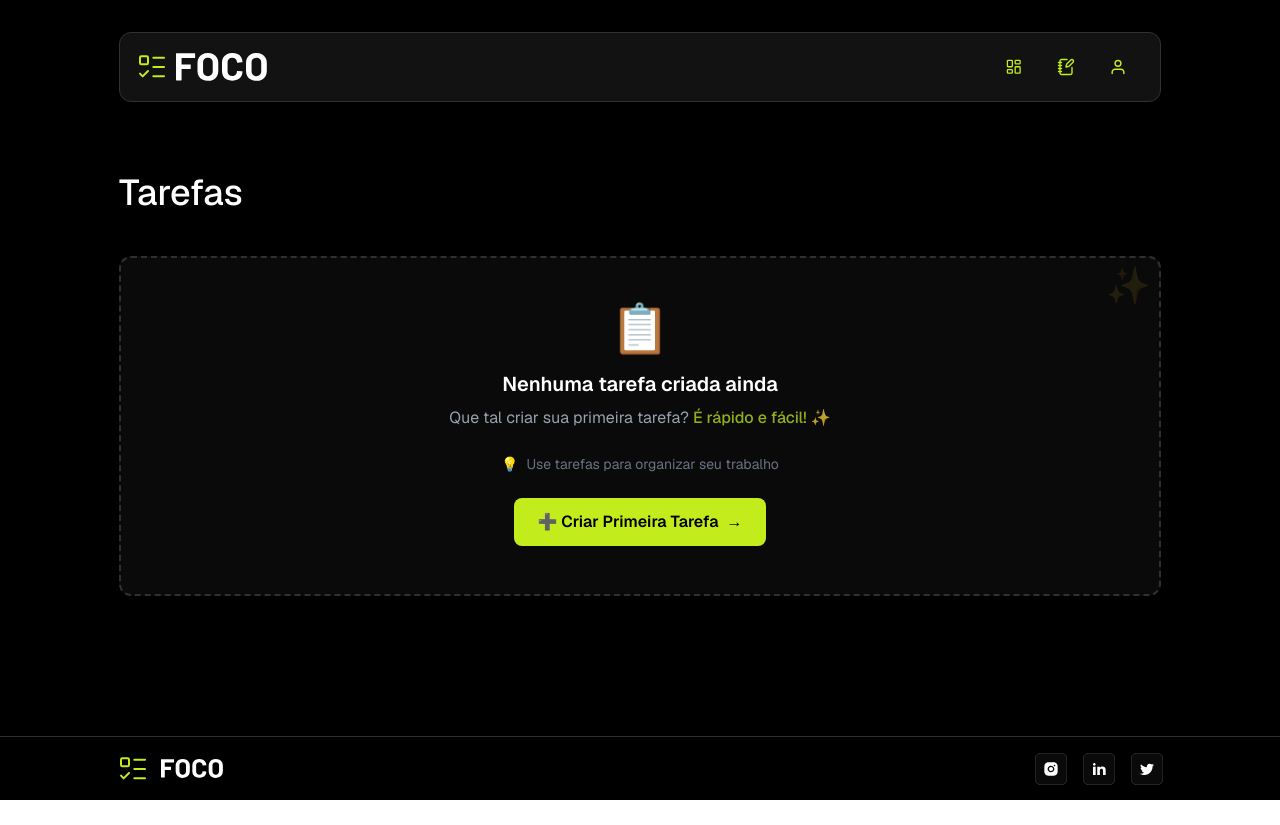
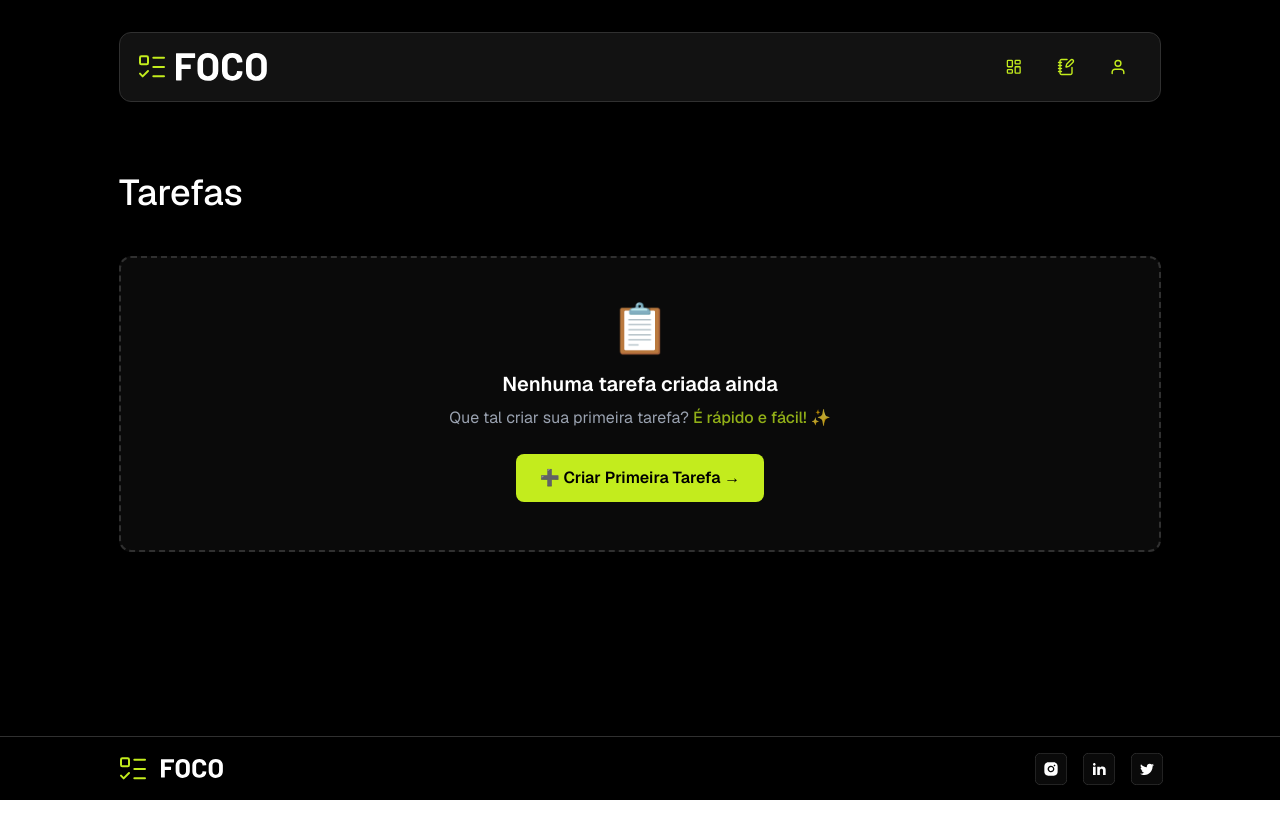
Before and after one commit to LrzoL/hackathon-boticario-front, a Next.js app: page /tasks in a window 1280 px wide. Built offline with nearby package versions, Linux system fonts and the light colour scheme; sample sign-in values are in the browser's storage.

Commit message:
ajustes do deploy 3

```diff
--- a/src/app/tasks/page.tsx
+++ b/src/app/tasks/page.tsx
@@ -1,8 +1,18 @@
 'use client';
+
 import { useState, useEffect } from "react";
 import { ProtectedRoute } from "@/components/auth/ProtectedRoute";
 import Footer from "@/components/ui/Footer";
 import Header from "@/components/ui/Header";
+
+// TIPAGEM DAS TAREFAS
+type Tarefa = {
+  id: number;
+  titulo: string;
+  descricao: string;
+  tags: string[];
+  dataConclusao: string;
+};
 
 export default function TasksPage() {
   const [showModal, setShowModal] = useState(false);
@@ -11,7 +21,7 @@ export default function TasksPage() {
   const [tags, setTags] = useState("");
   const [dataConclusao, setDataConclusao] = useState("");
   const [loading, setLoading] = useState(false);
-  const [tarefas, setTarefas] = useState([]);
+  const [tarefas, setTarefas] = useState<Tarefa[]>([]);
   const [selectedTag, setSelectedTag] = useState("");
 
   // Carrega tarefas do localStorage ao iniciar
@@ -23,31 +33,29 @@ export default function TasksPage() {
   }, []);
 
   // Função para atualizar estado + localStorage
-  const salvarTarefas = (novaLista) => {
+  const salvarTarefas = (novaLista: Tarefa[]) => {
     setTarefas(novaLista);
     localStorage.setItem("tarefas", JSON.stringify(novaLista));
   };
 
-  async function handleSave(e) {
+  async function handleSave(e: React.FormEvent) {
     e.preventDefault();
     setLoading(true);
 
-  // Normaliza as tags para que sempre tenham o formato #tag, mesmo que o usuário digite só "Front"
     const tagsProcessadas = tags
       .split(",")
       .map((t) => t.trim())
       .filter((t) => t !== "")
-    .map((t) => t.startsWith("#") ? t : `#${t}`);
+      .map((t) => (t.startsWith("#") ? t : `#${t}`));
 
-  const novaTarefa = {
+    const novaTarefa: Tarefa = {
       id: Date.now(),
       titulo,
       descricao,
       tags: tagsProcessadas,
-    dataConclusao
+      dataConclusao,
     };
 
-  // Salva localmente e no backend normalmente
     salvarTarefas([...tarefas, novaTarefa]);
 
     setTitulo("");
@@ -70,21 +78,21 @@ export default function TasksPage() {
     }
   }
 
-
-  function handleDelete(id) {
-    const novaLista = tarefas.filter(t => t.id !== id);
+  function handleDelete(id: number) {
+    const novaLista = tarefas.filter((t) => t.id !== id);
     salvarTarefas(novaLista);
 
-    // Deleta no backend sem bloquear UI
     fetch(`/api/tasks/${id}`, { method: "DELETE" }).catch(console.error);
   }
 
   const allTags = Array.from(
-    new Set(tarefas.flatMap(t => t.tags || []).filter(t => t && t.trim() !== ""))
+    new Set(
+      tarefas.flatMap((t) => t.tags ?? []).filter((t) => t && t.trim() !== "")
+    )
   );
 
   const tarefasFiltradas = selectedTag
-    ? tarefas.filter(t => t.tags?.includes(selectedTag))
+    ? tarefas.filter((t) => t.tags?.includes(selectedTag))
     : tarefas;
 
   return (
@@ -99,17 +107,19 @@ export default function TasksPage() {
               <section className="flex w-full items-center gap-4 mb-4">
                 <select
                   value={selectedTag}
-                  onChange={e => setSelectedTag(e.target.value)}
-                  className="px-3 h-[40px] rounded-lg border border-[#212528] bg-white text-black text-sm"
+                  onChange={(e) => setSelectedTag(e.target.value)}
+                  className="px-3 h-40 rounded-lg border border-[#212528] bg-white text-black text-sm"
                 >
                   <option value="">Filtrar por tag</option>
-                  {allTags.map(tag => (
-                    <option key={tag} value={tag}>{tag}</option>
+                  {allTags.map((tag) => (
+                    <option key={tag} value={tag}>
+                      {tag}
+                    </option>
                   ))}
                 </select>
                 <button
                   onClick={() => setShowModal(true)}
-                  className="h-[40px] px-6 bg-[#C3EC1D] text-black font-medium text-base rounded-lg hover:opacity-90 transition w-auto"
+                  className="h-40 px-6 bg-[#C3EC1D] text-black font-medium text-base rounded-lg hover:opacity-90 transition w-auto"
                 >
                   Adicionar tarefa
                 </button>
@@ -127,37 +137,30 @@ export default function TasksPage() {
                       Nenhuma tarefa criada ainda
                     </h2>
                     <p className="text-gray-400 text-base text-center max-w-md mb-6">
-                      Que tal criar sua primeira tarefa?{' '}
+                      Que tal criar sua primeira tarefa?{" "}
                       <span className="text-[#C3EC1D] font-medium animate-pulse">
                         É rápido e fácil! ✨
                       </span>
                     </p>
-                    <div className="flex items-center gap-2 text-gray-500 text-sm mb-6">
-                      <span>💡</span>
-                      <span>Use tarefas para organizar seu trabalho</span>
-                    </div>
+
                     <button
                       onClick={() => setShowModal(true)}
                       className="group relative px-6 py-3 bg-[#C3EC1D] text-black font-semibold text-base rounded-lg hover:scale-105 transition-all duration-300"
                     >
-                      <span className="flex items-center gap-2">
-                        ➕ Criar Primeira Tarefa
-                        <span className="inline-block group-hover:translate-x-1 transition-transform">
-                          →
-                        </span>
-                      </span>
+                      ➕ Criar Primeira Tarefa →
                     </button>
-                    <div className="absolute top-2 right-2 text-[#C3EC1D]/10 text-4xl">✨</div>
                   </div>
                 ) : (
                   <div className="grid grid-cols-1 sm:grid-cols-2 md:grid-cols-3 gap-3 w-full">
-                    {tarefasFiltradas.map(tarefa => (
+                    {tarefasFiltradas.map((tarefa) => (
                       <div
                         key={tarefa.id}
-                        className="flex flex-col justify-between p-3 min-h-[80px] rounded-xl border border-[#303030] bg-[#121212] hover:border-[#C3EC1D] transition shadow max-w-xs w-full mx-auto"
+                        className="flex flex-col justify-between p-3 min-h-80 rounded-xl border border-[#303030] bg-[#121212] hover:border-[#C3EC1D] transition shadow max-w-xs w-full mx-auto"
                       >
                         <div className="flex items-center mb-1">
-                          <h2 className="text-[#C3EC1D] font-medium text-base truncate">{tarefa.titulo}</h2>
+                          <h2 className="text-[#C3EC1D] font-medium text-base truncate">
+                            {tarefa.titulo}
+                          </h2>
                           <button
                             className="ml-auto text-[#C3EC1D] hover:text-[#A3D90E] text-lg"
                             onClick={() => handleDelete(tarefa.id)}
@@ -166,13 +169,25 @@ export default function TasksPage() {
                             🗑️
                           </button>
                         </div>
-                        <p className="text-gray-400 text-xs truncate">{tarefa.descricao}</p>
+
+                        <p className="text-gray-400 text-xs truncate">
+                          {tarefa.descricao}
+                        </p>
+
                         <div className="flex flex-wrap gap-1 mt-2">
-                          {tarefa.tags && tarefa.tags.map((tag, idx) => (
-                            <span key={idx} className="bg-[#C3EC1D]/30 text-[#C3EC1D] text-xs px-2 py-0.5 rounded-full">{tag}</span>
+                          {tarefa.tags.map((tag, idx) => (
+                            <span
+                              key={idx}
+                              className="bg-[#C3EC1D]/30 text-[#C3EC1D] text-xs px-2 py-0.5 rounded-full"
+                            >
+                              {tag}
+                            </span>
                           ))}
+
                           {tarefa.dataConclusao && (
-                            <span className="text-gray-400 text-xs ml-2">até {tarefa.dataConclusao}</span>
+                            <span className="text-gray-400 text-xs ml-2">
+                              até {tarefa.dataConclusao}
+                            </span>
                           )}
                         </div>
                       </div>
@@ -183,42 +198,49 @@ export default function TasksPage() {
             </section>
           </main>
 
+          {/* MODAL */}
           {showModal && (
             <>
               <div className="fixed inset-0 bg-black/70 backdrop-blur-sm z-998" />
               <div className="fixed inset-0 flex items-center justify-center z-999">
                 <div className="bg-[#191919] rounded-2xl shadow-xl px-8 py-10 w-[90vw] max-w-lg">
-                  <h2 className="mb-6 text-white text-center font-bold text-xl">ADICIONAR TAREFA</h2>
+                  <h2 className="mb-6 text-white text-center font-bold text-xl">
+                    ADICIONAR TAREFA
+                  </h2>
+
                   <form className="flex flex-col gap-4" onSubmit={handleSave}>
                     <input
                       type="text"
                       placeholder="Título"
                       value={titulo}
-                      onChange={e => setTitulo(e.target.value)}
+                      onChange={(e) => setTitulo(e.target.value)}
                       className="w-full px-4 py-2 rounded bg-white text-black"
                       required
                     />
+
                     <textarea
                       placeholder="Descrição"
                       value={descricao}
-                      onChange={e => setDescricao(e.target.value)}
+                      onChange={(e) => setDescricao(e.target.value)}
                       className="w-full px-4 py-2 rounded h-24 resize-none bg-white text-black"
                       required
                     />
+
                     <input
                       type="text"
                       placeholder="Tags (separe por vírgula)"
                       value={tags}
-                      onChange={e => setTags(e.target.value)}
+                      onChange={(e) => setTags(e.target.value)}
                       className="w-full px-4 py-2 rounded bg-white text-black"
                     />
+
                     <input
                       type="date"
-                      placeholder="Data de conclusão"
                       value={dataConclusao}
-                      onChange={e => setDataConclusao(e.target.value)}
+                      onChange={(e) => setDataConclusao(e.target.value)}
                       className="w-full px-4 py-2 rounded bg-white text-black"
                     />
+
                     <button
                       type="submit"
                       disabled={loading}
@@ -226,6 +248,7 @@ export default function TasksPage() {
                     >
                       {loading ? "Salvando..." : "SALVAR"}
                     </button>
+
                     <button
                       type="button"
                       className="w-full h-11 rounded bg-[#303030] text-white"
@@ -239,6 +262,7 @@ export default function TasksPage() {
             </>
           )}
         </div>
+
         <Footer />
       </div>
     </ProtectedRoute>
```
Lines whose indentation alone changed are shown as unchanged.
